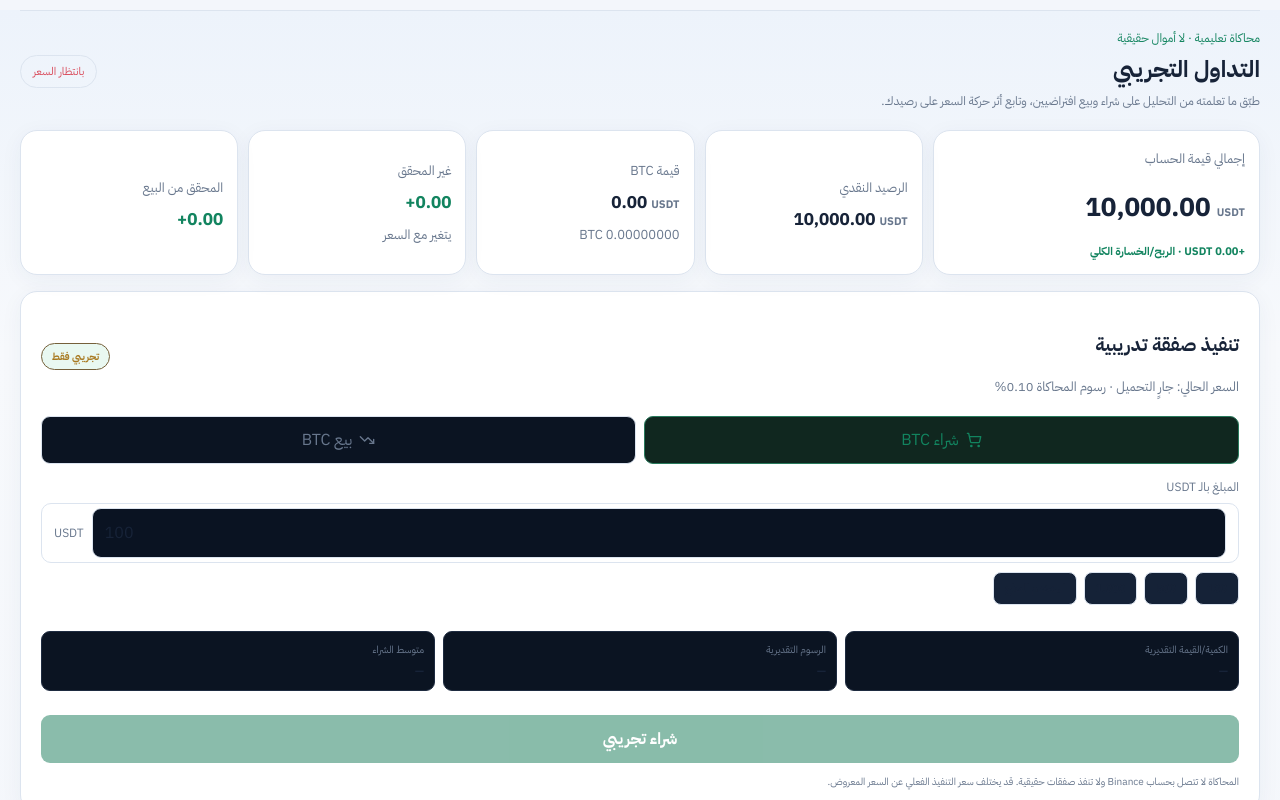
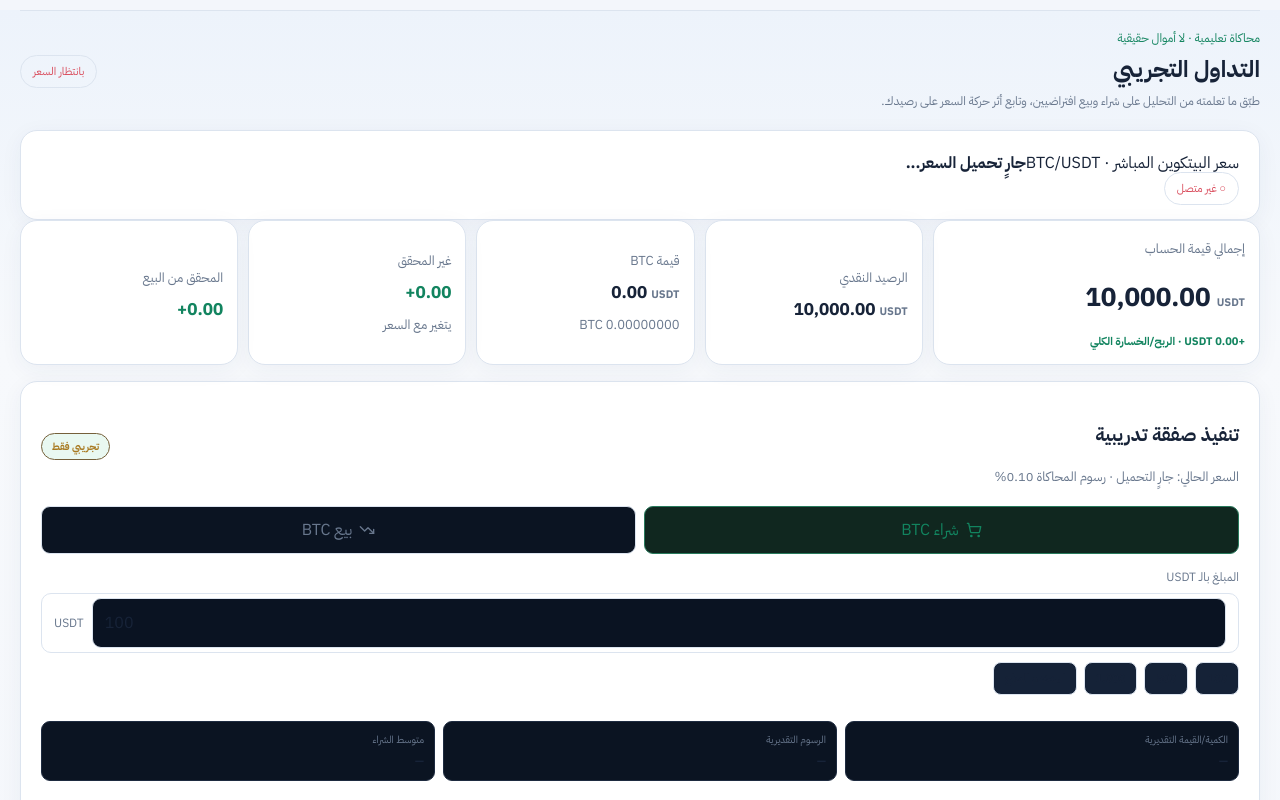
Before and after one commit to 771523543/BTC-RADAR, a Next.js app in the folder next-app/: page /BTC-RADAR/ in a window 1280 px wide. Shown: the top 800 px of the page. Built offline with nearby package versions, Linux system fonts and the light colour scheme; no server answers.

Commit message:
Show live BTC price prominently in paper trading

```diff
--- a/next-app/components/PaperTrading.tsx
+++ b/next-app/components/PaperTrading.tsx
@@ -23,6 +23,7 @@ export default function PaperTradingPage(){
  const reset=()=>{if(window.confirm("هل تريد تصفير الحساب التجريبي وحذف سجل الصفقات؟")){setAccount(blank());setAmount("100");setNotice("عاد الحساب إلى 10,000 USDT افتراضية.");}};
  return <main className="shell paper-only">
   <section className="paper-section-head"><div><div className="eyebrow">محاكاة تعليمية · لا أموال حقيقية</div><h2>التداول التجريبي</h2><p>طبّق ما تعلمته من التحليل على شراء وبيع افتراضيين، وتابع أثر حركة السعر على رصيدك.</p></div><span className={"paper-live "+(connected?"online":"")}>{connected?"السعر متصل":"بانتظار السعر"}</span></section>
+  <section className="paper-live-price panel"><div><span>سعر البيتكوين المباشر · BTC/USDT</span><strong>{price?money(price)+" USDT":"جارٍ تحميل السعر..."}</strong></div><span className={"paper-live "+(connected?"online":"")}>{connected?"● متصل الآن":"○ غير متصل"}</span></section>
   <section className="paper-account-grid">
    <article className="panel paper-balance"><span className="muted">إجمالي قيمة الحساب</span><strong>{money(equity)} <small>USDT</small></strong><span className={"paper-pnl "+(totalPnl>=0?"positive":"negative")}>{totalPnl>=0?"+":""}{money(totalPnl)} USDT · الربح/الخسارة الكلي</span></article>
    <article className="panel paper-stat"><span className="muted">الرصيد النقدي</span><strong>{money(account.cash)} <small>USDT</small></strong></article>
```
